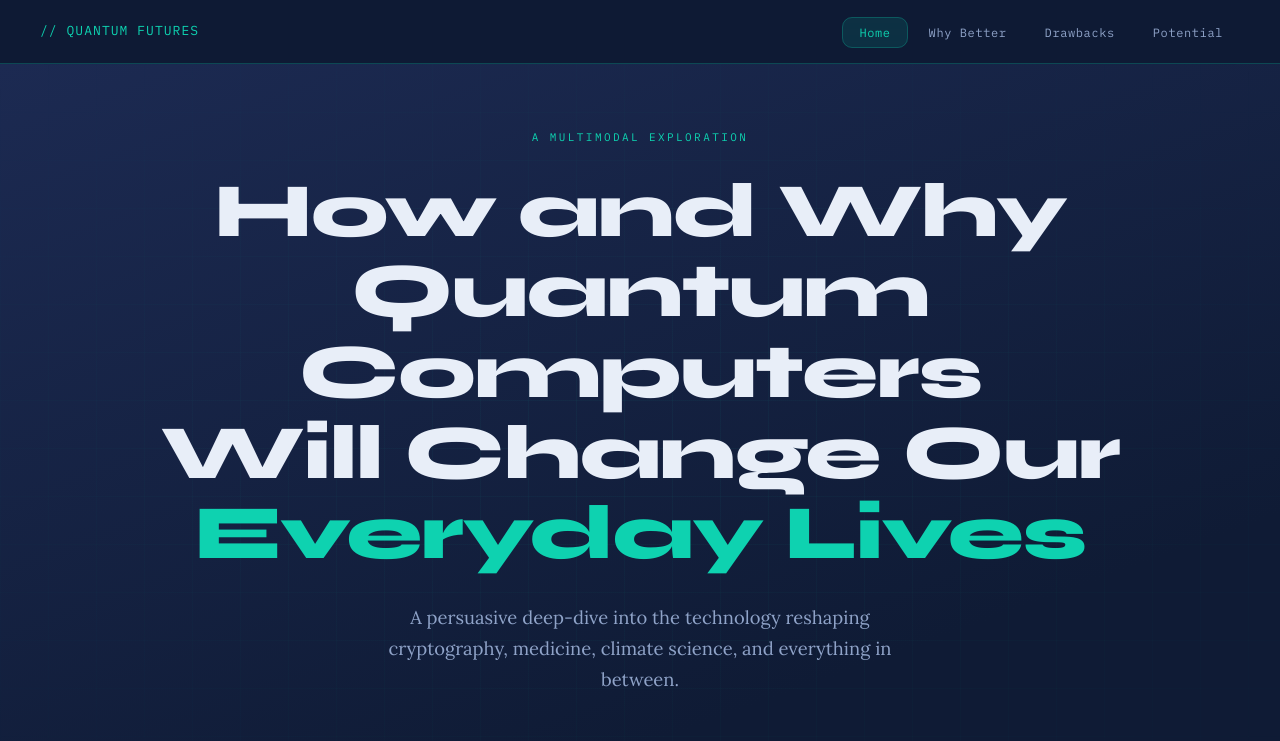
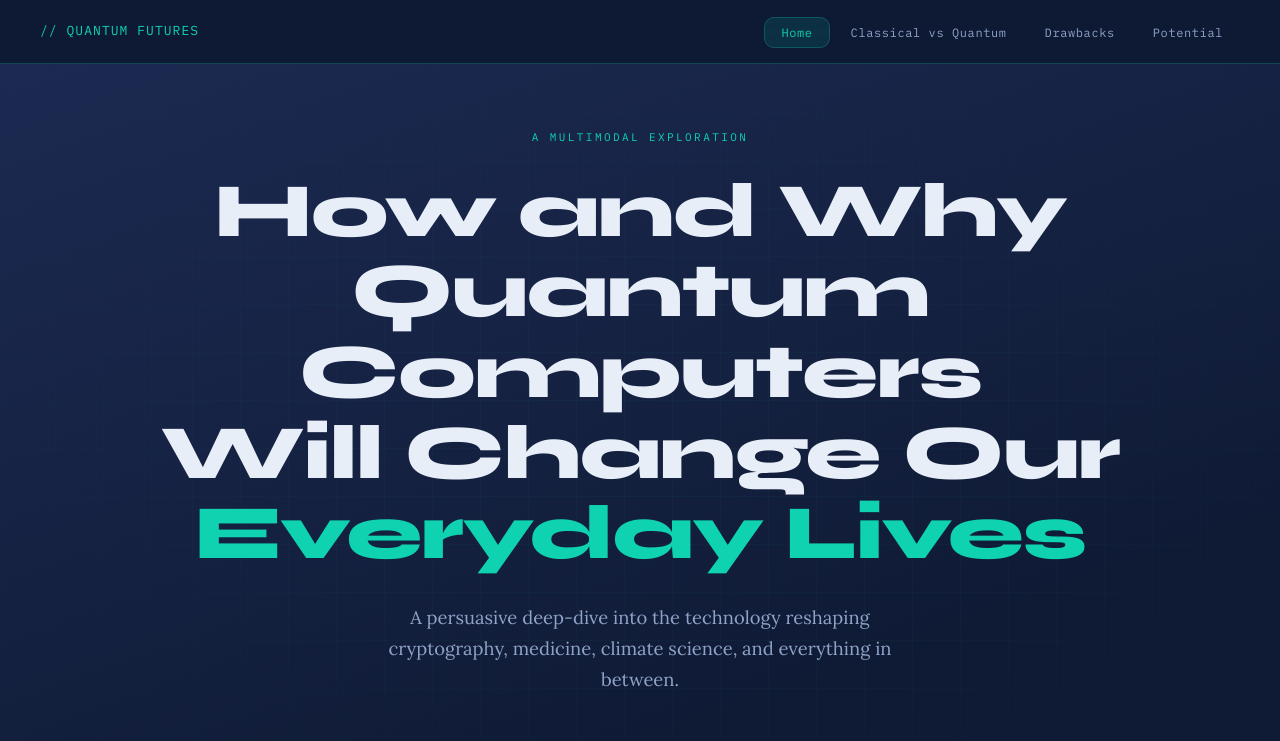
Before and after one commit to Brusky334/multimodalbrustkern.github.io, a plain HTML site: page index.html in a window 1280 px wide. Shown: the top 741 px of the page. Drawn offline with Linux system fonts and the light colour scheme.

Commit message:
Update navigation link text for better clarity

```diff
--- a/index.html
+++ b/index.html
@@ -12,7 +12,7 @@
   <a href="index.html" class="nav-brand">// QUANTUM FUTURES</a>
   <ul class="nav-links">
     <li><a href="index.html" class="active">Home</a></li>
-    <li><a href="better.html">Why Better</a></li>
+    <li><a href="better.html">Classical vs Quantum</a></li>
     <li><a href="drawbacks.html">Drawbacks</a></li>
     <li><a href="potential.html">Potential</a></li>
   </ul>
```
